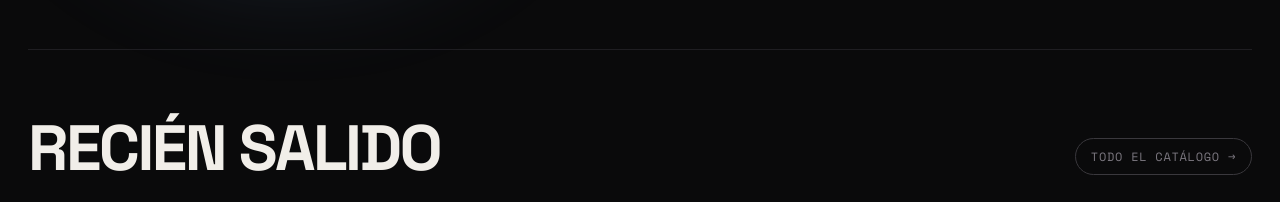
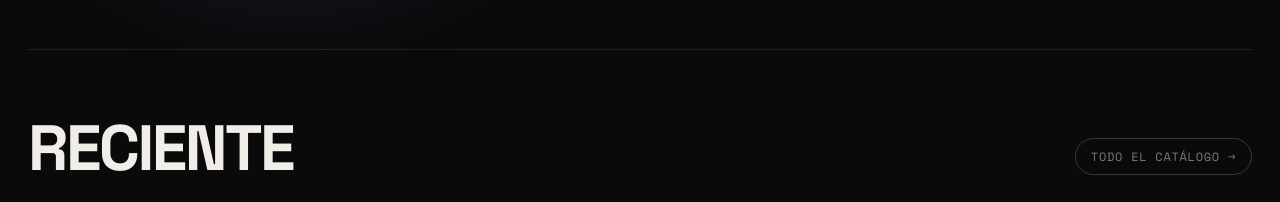
Before and after one commit to andrebidart/democratic-taste-mockup, a plain HTML site: page site/index.html in a window 1280 px wide. Shown: the part 1420-1622 px from the top of the page. Drawn offline with nearby package versions, Linux system fonts and the light colour scheme.

Commit message:
Home: 'Recién salido' -> 'Reciente'
Co-Authored-By: Claude Opus 5.5 <noreply@anthropic.com>

```diff
--- a/site/index.html
+++ b/site/index.html
@@ -90,7 +90,7 @@
   <section class="sec" id="latest"></section>
 
   <section class="sec">
-    <div class="sec-head"><h2 class="big" style="font-size:clamp(36px,5vw,72px)">Recién salido</h2><a class="more" href="releases.html">Todo el catálogo →</a></div>
+    <div class="sec-head"><h2 class="big" style="font-size:clamp(36px,5vw,72px)">Reciente</h2><a class="more" href="releases.html">Todo el catálogo →</a></div>
     <div class="row" id="fresh"></div>
   </section>
 
```
